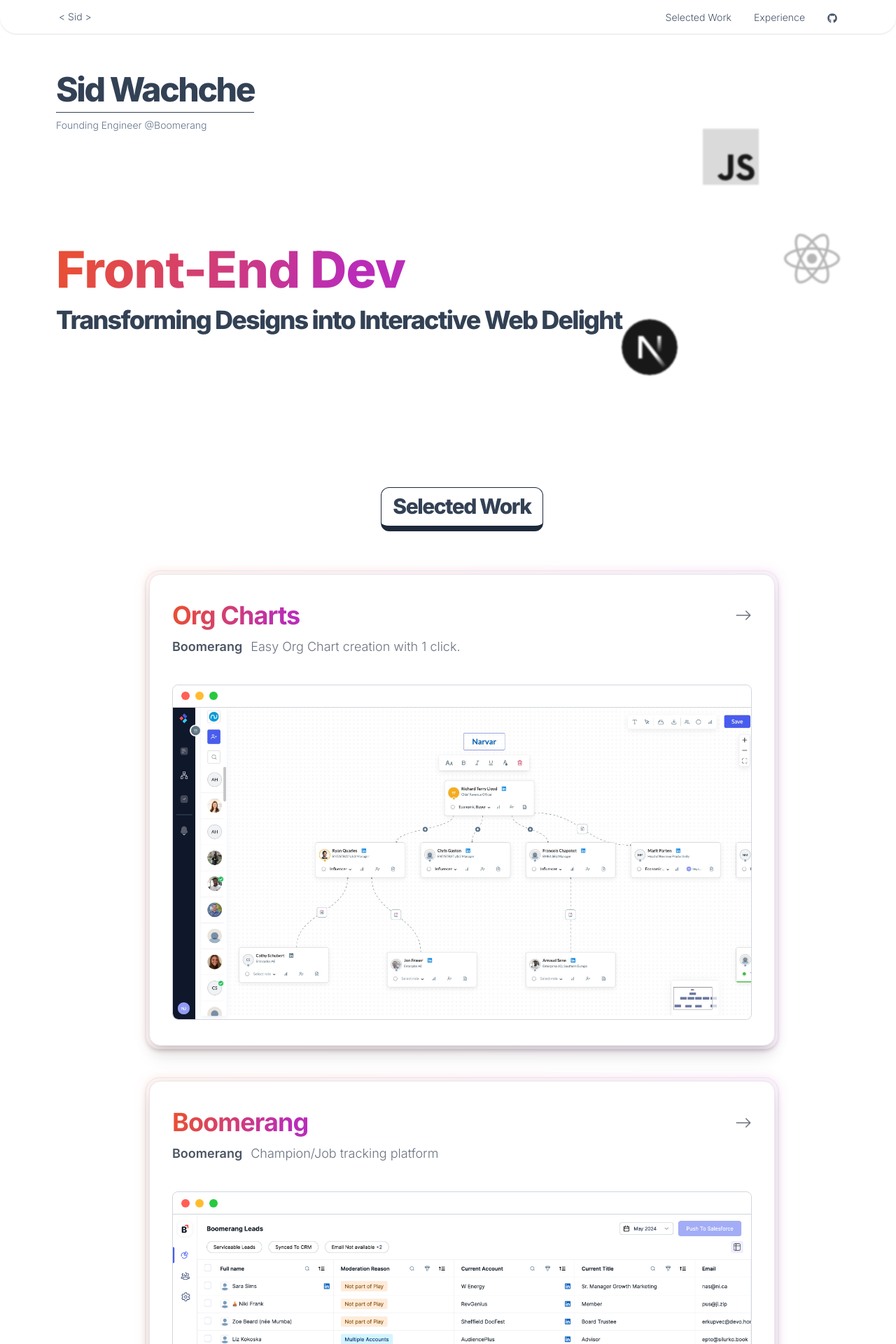
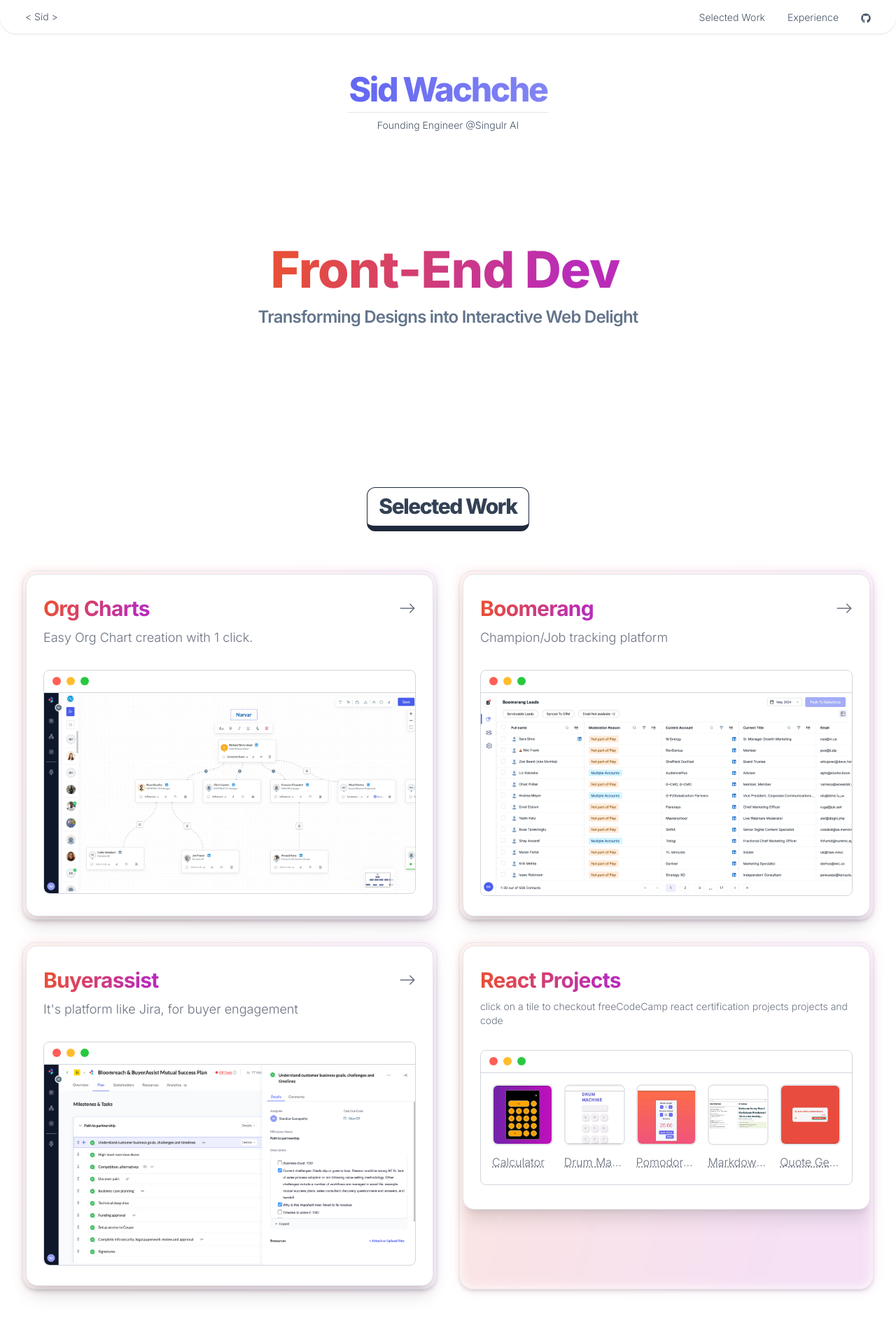
Before and after one commit to sidwachche/portfolio-2024, a Next.js app: page / in a window 1280 px wide. Shown: the top 1920 px of the page at 70% size. Built offline with nearby package versions, Linux system fonts and the light colour scheme.

Commit message:
refactor layout and header components for improved responsiveness; enhance IntroSection with dynamic height adjustment and updated styles; redesign WorkShowcase for better layout and visual consistency

```diff
--- a/src/app/layout.tsx
+++ b/src/app/layout.tsx
@@ -22,7 +22,7 @@
     <html lang="en">
       <body className={clsx(inter.className, "text-slate-700 ")}>
         <Header />
-        <section className="lg:pl-20 lg:pr-10 md:px-8 px-3 py-24 w-full font-light">
+        <section className="md:px-8 px-3 py-24 w-full font-light">
           {children}
         </section>
         <Footer />
--- a/src/components/Intro-section.tsx
+++ b/src/components/Intro-section.tsx
@@ -5,24 +5,41 @@
 import jsLogo from "../../public/images/javascript.svg";
 import nextLogo from "../../public/images/nextjs-icon.svg";
 import { motion } from "framer-motion";
+import { useState, useLayoutEffect } from "react";
 
-const techLogos = [
-  { img: reactLogo, position: { right: 0, top: "33%" }, name: "react" },
-  { img: jsLogo, position: { right: "10%", top: "8%" }, name: "javascript" },
-  { img: nextLogo, position: { right: "20%", bottom: "20%" }, name: "nextjs" },
-];
+// const techLogos = [
+//   { img: reactLogo, position: { right: 0, top: "33%" }, name: "react" },
+//   { img: jsLogo, position: { right: "10%", top: "8%" }, name: "javascript" },
+//   { img: nextLogo, position: { right: "15%", bottom: "30%" }, name: "nextjs" },
+// ];
 
 const tagLine = "Transforming Designs into Interactive Web Delight".split(" ");
 
 function IntroSection() {
+  const [containerHeight, setContainerHeight] = useState(500);
+
+  useLayoutEffect(() => {
+    const updateHeight = () => {
+      const height = Math.max(window?.innerHeight - 200 || 500, 500);
+      setContainerHeight(height);
+    };
+
+    updateHeight();
+    window?.addEventListener("resize", updateHeight);
+
+    return () => {
+      window?.removeEventListener("resize", updateHeight);
+    };
+  }, []);
+
   return (
     <div
       style={{
-        height: Math.max(window.innerHeight - 200, 500),
+        height: containerHeight,
       }}
-      className="flex flex-col gap-40 relative w-full"
+      className="flex flex-col gap-40 relative w-full h-dvh items-center"
     >
-      <div className="flex flex-col items-start gap-2">
+      <div className="flex flex-col items-center gap-2">
         <motion.h2
           initial={{
             opacity: 0,
@@ -35,17 +52,17 @@
               duration: 1,
             },
           }}
-          className="text-4xl md:text-5xl font-extrabold leading-tight tracking-tighter border-b border-slate-700 py-2"
+          className="text-4xl md:text-5xl font-extrabold leading-tight tracking-tighter border-b py-2 bg-gradient-to-r from-indigo-500 to-indigo-500/80 bg-clip-text text-transparent px-0.5"
         >
           Sid Wachche
         </motion.h2>
-        <p className="text-sm text-slate-500">Founding Engineer @Boomerang</p>
+        <p className="text-sm text-slate-600">Founding Engineer @Singulr AI</p>
       </div>
-      <div className="h-auto space-y-4 font-extrabold leading-tight tracking-tighter ">
+      <div className="h-auto space-y-4 font-extrabold leading-tight tracking-tighter text-center">
         <h1 className="text-5xl lg:text-7xl inline-block pr-2 text-primary-gradient">
           Front-End Dev
         </h1>
-        <h1 className="md:text-4xl text-3xl tracking-tighter">
+        <h1 className="md:text-2xl text-xl font-semibold text-slate-500">
           {tagLine.map((el, i) => (
             <motion.span
               initial={{ opacity: 0 }}
@@ -61,7 +78,7 @@
           ))}
         </h1>
       </div>
-      <section className=" flex-row gap-10 hidden md:flex">
+      {/* <section className=" flex-row gap-10 hidden md:flex">
         {techLogos.map(({ img, name, position }) => (
           <motion.div
             initial={{ x: -500 }}
@@ -75,11 +92,11 @@
               width={80}
               height={80}
               style={position}
-              className="inline-block absolute opacity-90 blur-[1px] grayscale box-content p-10 hover:blur-none"
+              className="inline-block absolute opacity-90 grayscale-[50%] box-content p-10 hover:grayscale-0"
             />
           </motion.div>
         ))}
-      </section>
+      </section> */}
     </div>
   );
 }
--- a/src/components/header.tsx
+++ b/src/components/header.tsx
@@ -5,7 +5,7 @@
 
 function Header() {
   return (
-    <nav className="bg-blur flex items-center justify-between font-light rounded-b-3xl text-slate-600 fixed top-0 w-screen h-12 shadow py-2 lg:px-20 px-4 z-10">
+    <nav className="bg-blur flex items-center justify-between font-light rounded-b-3xl text-slate-600 fixed top-0 w-screen h-12 shadow py-2 md:px-8  px-4 z-10">
       <Link href="/" className="text-sm p-1 ">
         {`< Sid >`}
       </Link>
--- a/src/components/lib/mac-window-wrapper.tsx
+++ b/src/components/lib/mac-window-wrapper.tsx
@@ -30,7 +30,7 @@
       // viewport={{ once: true }}
       className={clsx(
         disableTapAnimation ? "cursor-default" : "cursor-pointer",
-        "border border-solid border-gray-300 rounded-lg overflow-hidden inline-block"
+        "border border-solid border-gray-300 rounded-lg overflow-hidden inline-block h-full"
       )}
     >
       <div className="bg-white md:h-8 h-5 flex gap-2 items-center px-3 rounded-t-lg border-b border-gray-300">
--- a/src/components/work-showcase.tsx
+++ b/src/components/work-showcase.tsx
@@ -57,31 +57,31 @@
 
 function WorkShowcase() {
   return (
-    <div className="">
+    <div className="mb-20">
       <div className="flex justify-center mb-14">
         <h1 className="black-chip " id="work">
           Selected Work
         </h1>
       </div>
+      <div className="grid grid-cols-1 md:grid-cols-2 gap-6 md:gap-8">
         {projectList.map(({ title, description, imgSrc, link }) => (
           <section
             key={description}
-          className="group border p-1 rounded-[20px] xl:mx-32 my-10 shadow-md relative shadow-primary-gradient transition-all"
+            className="group border p-1 rounded-[20px] shadow-md relative shadow-primary-gradient transition-all"
           >
             <Link className="" href={link} target="_blank">
-            <div className="px-8 py-9 border rounded-2xl overflow-hidden bg-white shadow-xl">
-              <div className="flex flex-col gap-2 mb-10 transition-all duration-500">
+              <div className="px-6 py-7 border rounded-2xl overflow-hidden bg-white shadow-xl h-full">
+                <div className="flex flex-col gap-2 mb-8 transition-all duration-500">
                   <div className="flex justify-between items-center">
-                  <h3 className="text-4xl text-primary-gradient tracking-tight font-bold pr-2">
+                    <h3 className="text-2xl md:text-3xl text-primary-gradient tracking-tight font-bold pr-2 py-0.5">
                       {title}
                     </h3>
-                  <BsArrowRight className="text-gray-500 text-2xl group-hover:translate-x-2 duration-500" />
+                    <BsArrowRight className="text-gray-500 lg:text-2xl text-base group-hover:translate-x-2 duration-500" />
                   </div>
-                <div className="flex gap-3">
-                  <h4 className="text-lg font-semibold text-gray-600 ">
-                    Boomerang
-                  </h4>
-                  <h5 className="text-lg text-gray-500 ">{description}</h5>
+                  <div className="flex flex-col gap-1">
+                    <h5 className="lg:text-lg text-base text-gray-500 ">
+                      {description}
+                    </h5>
                   </div>
                 </div>
 
@@ -102,6 +102,50 @@
             </Link>
           </section>
         ))}
+        <section className="group border p-1 rounded-[20px] shadow-md relative shadow-primary-gradient transition-all">
+          <div className="px-6 py-7 border rounded-2xl overflow-hidden bg-white shadow-xl h-auto">
+            <div className="flex flex-col gap-2 mb-8 transition-all duration-500">
+              <div className="flex justify-between items-center">
+                <h3 className="text-2xl md:text-3xl text-primary-gradient tracking-tight font-bold pr-2 py-0.5">
+                  React Projects
+                </h3>
+              </div>
+              <div className="flex flex-col gap-1">
+                <h4 className="text-sm text-gray-500">
+                  click on a tile to checkout freeCodeCamp react certification
+                  projects projects and code
+                </h4>
+              </div>
+            </div>
+            <MacWindowWrapper disableTapAnimation tagName="org-charts">
+              <section className="grid grid-cols-2 md:grid-cols-3 lg:grid-cols-4 xl:grid-cols-5 gap-4 p-4 ">
+                {freeCodeProjectList.map(({ link, name, src }) => (
+                  <Link href={baseUrl + link} key={name} target="_blank">
+                    <motion.div
+                      whileTap={{ scale: 0.85 }}
+                      className="space-y-2 w-full "
+                    >
+                      <Image
+                        width={120}
+                        height={120}
+                        className="rounded-lg border-2 transition-all min-w-16 md:w-full"
+                        src={src}
+                        alt={`name app image`}
+                        placeholder="blur"
+                        loading="lazy"
+                        quality={80}
+                      />
+                      <p className="text-md text-gray-500 py-1 truncate underline decoration-dotted cursor-pointer">
+                        {name}
+                      </p>
+                    </motion.div>
+                  </Link>
+                ))}
+              </section>
+            </MacWindowWrapper>
+          </div>
+        </section>
+      </div>
       {/* {projectList.map(({ title, description, imgSrc, link }) => (
         <section key={description} className="work-section-container">
           <div className="flex flex-col gap-2 max-w-[300px]">
@@ -132,51 +176,6 @@
           </Link>
         </section>
       ))} */}
-      <section className="group border p-1 rounded-[20px] xl:mx-32 my-10 shadow-md relative shadow-primary-gradient transition-all">
-        <div className="px-8 py-9 border rounded-2xl overflow-hidden bg-white shadow-xl">
-          <div className="flex flex-col gap-2 mb-10 transition-all duration-500">
-            <div className="flex justify-between items-center">
-              <h3 className="text-4xl text-primary-gradient tracking-tight font-bold pr-2">
-                React Projects
-              </h3>
-            </div>
-            <div className="flex flex-col gap-3 ">
-              <h4 className="text-lg font-semibold text-gray-600 ">
-                These are freeCodeCamp react certification projects
-              </h4>
-              <h4 className="text-sm text-gray-500">
-                click on a tile to checkout live projects and code
-              </h4>
-            </div>
-          </div>
-          <MacWindowWrapper disableTapAnimation tagName="org-charts">
-            <section className="grid gap-4 lg:gap-10 grid-cols-3 md:grid-cols-3 lg:grid-cols-5 p-8">
-              {freeCodeProjectList.map(({ link, name, src }) => (
-                <Link href={baseUrl + link} key={name} target="_blank">
-                  <motion.div
-                    whileTap={{ scale: 0.85 }}
-                    className="space-y-2 w-full "
-                  >
-                    <Image
-                      width={200}
-                      height={200}
-                      className="rounded-lg border-2 transition-all min-w-16 md:w-full"
-                      src={src}
-                      alt={`name app image`}
-                      placeholder="blur"
-                      loading="lazy"
-                      quality={80}
-                    />
-                    <p className="text-md text-gray-500 py-1 truncate underline decoration-dotted cursor-pointer">
-                      {name}
-                    </p>
-                  </motion.div>
-                </Link>
-              ))}
-            </section>
-          </MacWindowWrapper>
-        </div>
-      </section>
     </div>
   );
 }
```
Lines whose indentation alone changed are shown as unchanged.
